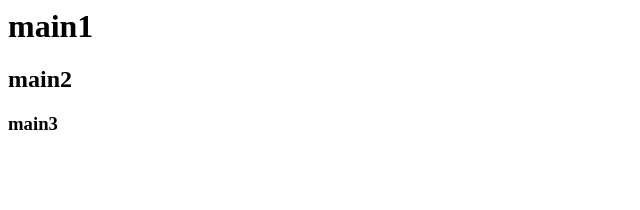
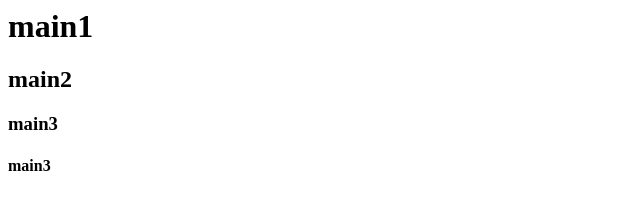
Before and after one commit to mstanford-wnc/git-commit-rename, a plain HTML site: page index.html in a window 1280 px wide. Shown: the full height of the page, 0-640 px from the left. Drawn offline with Linux system fonts and the light colour scheme.

Commit message:
Added H4

```diff
--- a/index.html
+++ b/index.html
@@ -2,4 +2,5 @@
   <h1>main1</h1>
   <h2>main2</h2>
   <h3>main3</h3>
+  <h4>main3</h4>
 </html>
```
